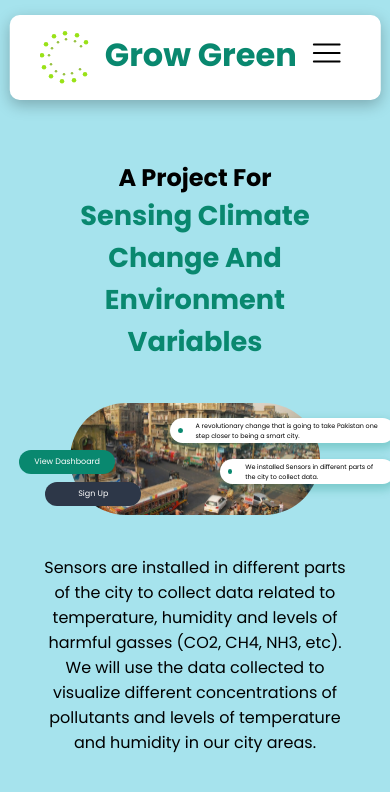
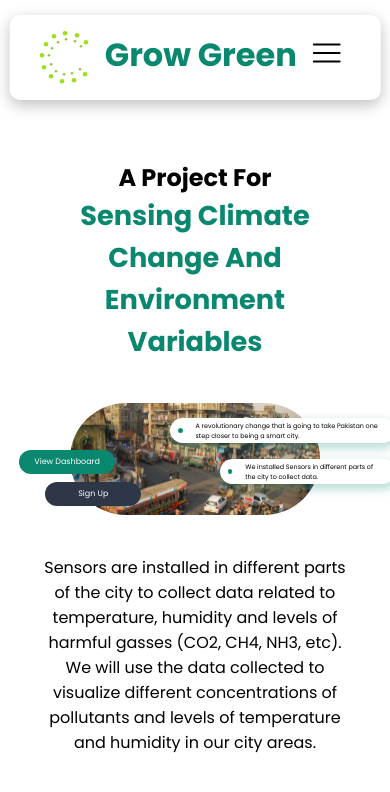
Before and after one commit to HarisSp4rk/growgreen, a React (Vite) app: page / in a window 390 px wide. Shown: the top 792 px of the page. Built offline with nearby package versions, Linux system fonts and the light colour scheme.

Commit message:
Some Updates in IntroStyles

```diff
--- a/src/Components/Intro/IntroStyles.css
+++ b/src/Components/Intro/IntroStyles.css
@@ -122,9 +122,6 @@
 
 
 @media screen and (max-width: 1065px) {
-    body {
-        background-color: rgb(166, 227, 237);
-    }
 
     .intro-top-text h1 {
         font-size: 1.7rem;
@@ -212,9 +209,9 @@
 } */
 
 @media screen and (max-width: 550px) {
-    .intro-image{
-        height:12rem;
-        }
+        .intro-image{
+            height:12rem;
+            }
 
         .intro-image button {
             width: 6rem;
```
